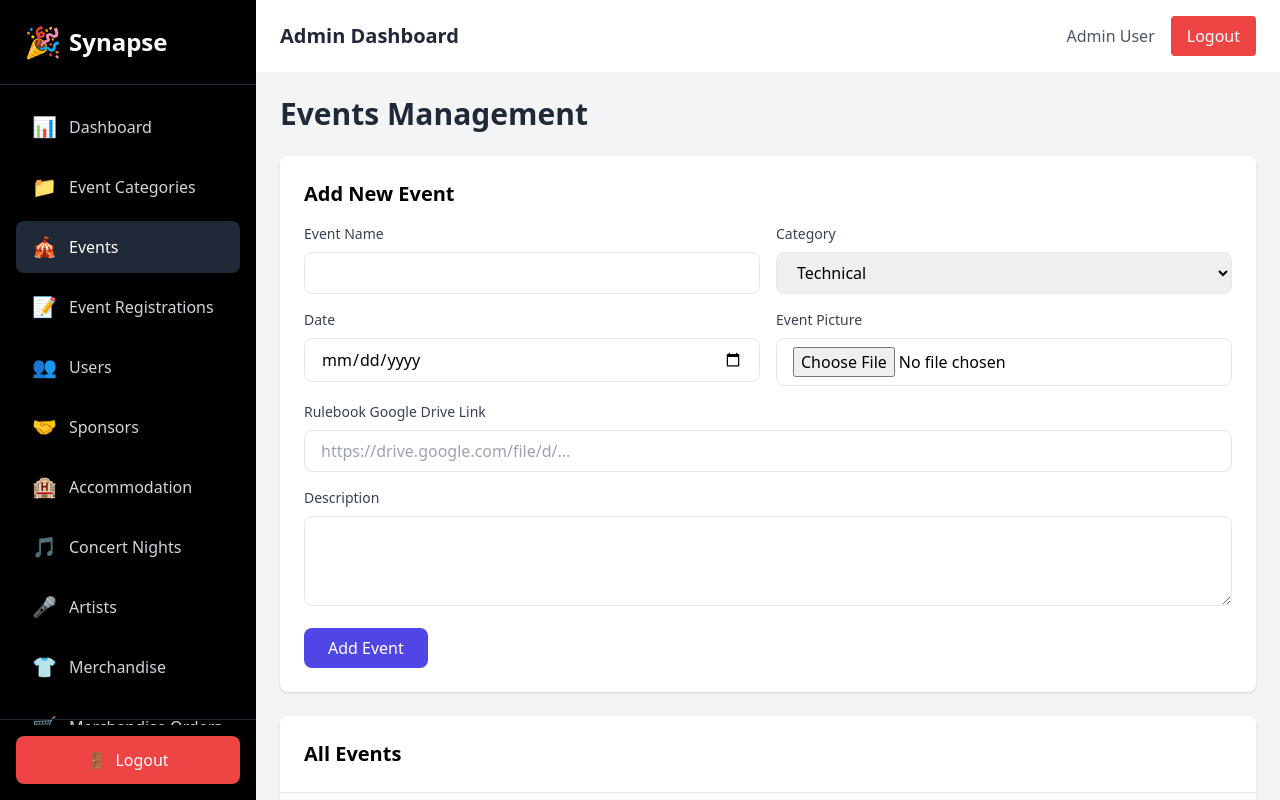
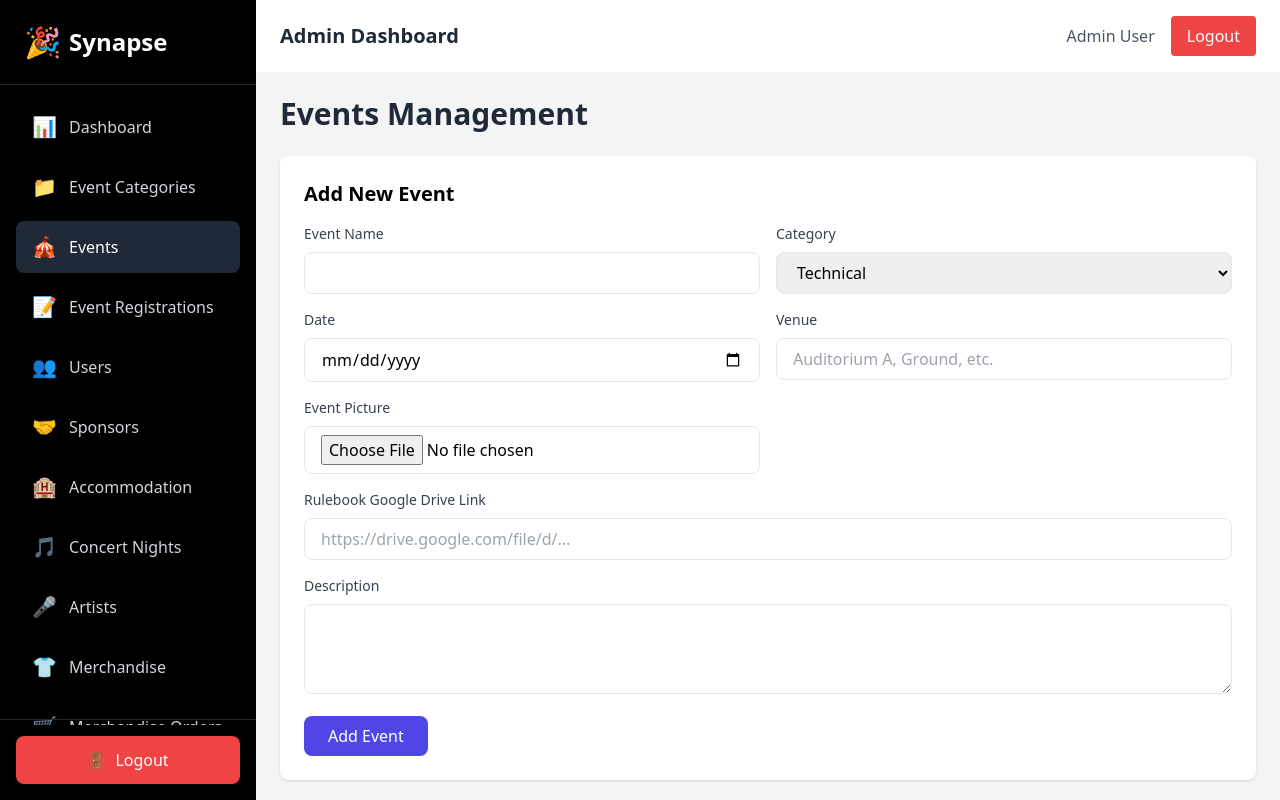
Before and after one commit to vaishcodescape/Synapse-26, a React (Vite) app: page /events in a window 1280 px wide. Built offline with nearby package versions, Linux system fonts and the light colour scheme; sample sign-in values are in the browser's storage.

Commit message:
Add venue field to event management
Added venue field to event forms and display.

```diff
--- a/src/pages/Events.jsx
+++ b/src/pages/Events.jsx
@@ -11,6 +11,7 @@ const Events = () => {
       imageUrl: '',
       registrationOpen: true,
       freeForDau: true, // DAU students free for this event
+      venue: 'Auditorium A', // NEW
       participationCategories: {
         solo: { enabled: true, fee: 100 },
         duet: { enabled: true, fee: 200 },
@@ -26,6 +27,7 @@ const Events = () => {
       imageUrl: '',
       registrationOpen: false,
       freeForDau: false, // normal charges for everyone
+      venue: 'Main Stage', // NEW
       participationCategories: {
         solo: { enabled: true, fee: 150 },
         duet: { enabled: true, fee: 250 },
@@ -41,6 +43,7 @@ const Events = () => {
     date: '',
     rulebookLink: '',
     description: '',
+    venue: '', // NEW
   });
 
   // Edit modal state
@@ -56,7 +59,7 @@ const Events = () => {
       ...events,
       {
         id: Date.now(),
-        ...formData,
+        ...formData, // includes venue
         imageUrl: '',
         registrationOpen: true,
         freeForDau: false, // default: not free for DAU
@@ -73,6 +76,7 @@ const Events = () => {
       date: '',
       rulebookLink: '',
       description: '',
+      venue: '', // reset
     });
   };
 
@@ -233,6 +237,24 @@ const Events = () => {
               required
             />
           </div>
+
+          {/* NEW Venue field */}
+          <div>
+            <label className="block text-sm font-medium text-gray-700 mb-2">
+              Venue
+            </label>
+            <input
+              type="text"
+              value={formData.venue}
+              onChange={(e) =>
+                setFormData({ ...formData, venue: e.target.value })
+              }
+              className="w-full px-4 py-2 border rounded-lg focus:ring-2 focus:ring-indigo-500"
+              placeholder="Auditorium A, Ground, etc."
+              required
+            />
+          </div>
+
           <div>
             <label className="block text-sm font-medium text-gray-700 mb-2">
               Event Picture
@@ -302,6 +324,10 @@ const Events = () => {
                 <th className="px-6 py-3 text-left text-xs font-medium text-gray-500 uppercase">
                   Date
                 </th>
+                {/* NEW Venue column */}
+                <th className="px-6 py-3 text-left text-xs font-medium text-gray-500 uppercase">
+                  Venue
+                </th>
                 <th className="px-6 py-3 text-left text-xs font-medium text-gray-500 uppercase">
                   Rulebook
                 </th>
@@ -352,6 +378,12 @@ const Events = () => {
                   <td className="px-6 py-4 text-sm text-gray-500">
                     {event.date}
                   </td>
+
+                  {/* NEW Venue cell */}
+                  <td className="px-6 py-4 text-sm text-gray-900">
+                    {event.venue}
+                  </td>
+
                   <td className="px-6 py-4 text-sm">
                     {event.rulebookLink && (
                       <a
@@ -448,6 +480,21 @@ const Events = () => {
                     required
                   />
                 </div>
+              </div>
+
+              {/* NEW Venue in edit modal */}
+              <div>
+                <label className="block text-sm font-medium text-gray-700 mb-2">
+                  Venue
+                </label>
+                <input
+                  type="text"
+                  value={editingEvent.venue || ''}
+                  onChange={(e) => handleEditChange('venue', e.target.value)}
+                  className="w-full px-4 py-2 border rounded-lg focus:ring-2 focus:ring-indigo-500"
+                  placeholder="Auditorium A, Ground, etc."
+                  required
+                />
               </div>
 
               {/* Participation Categories with Checkboxes */}
```
